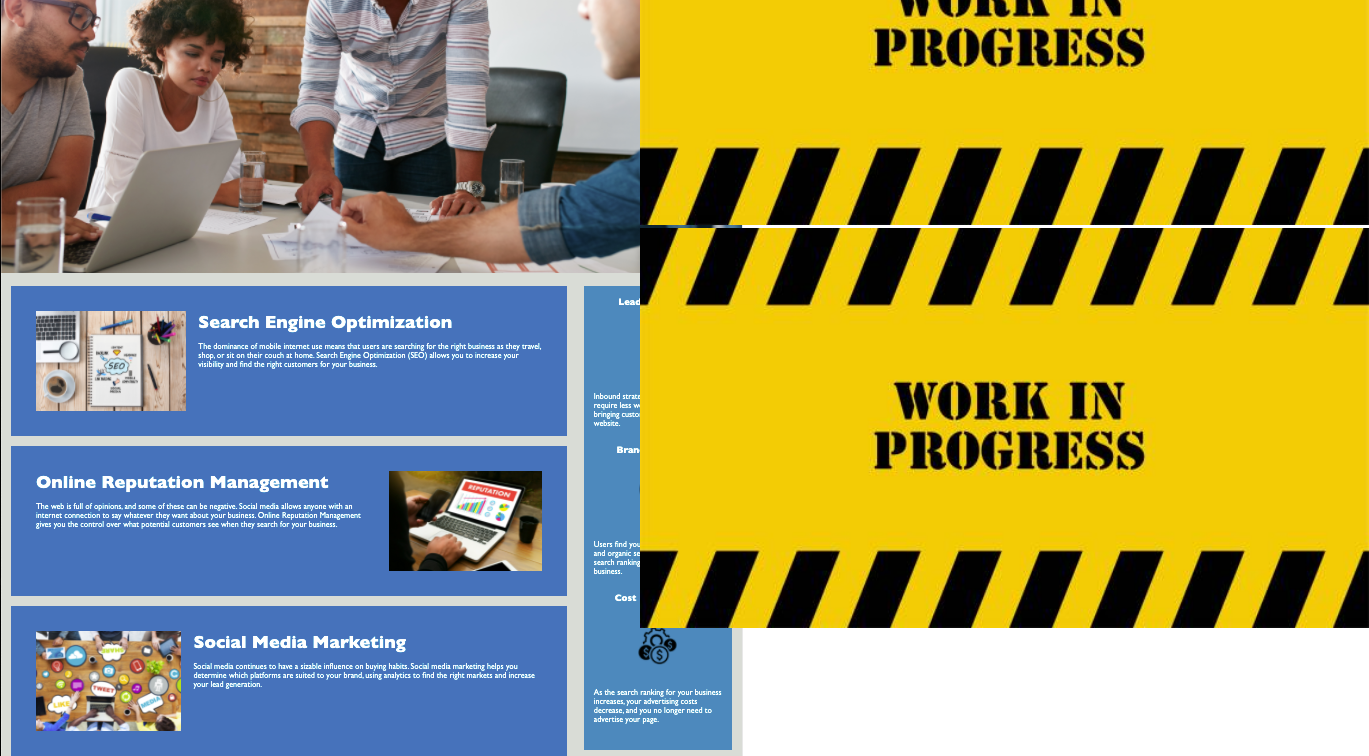
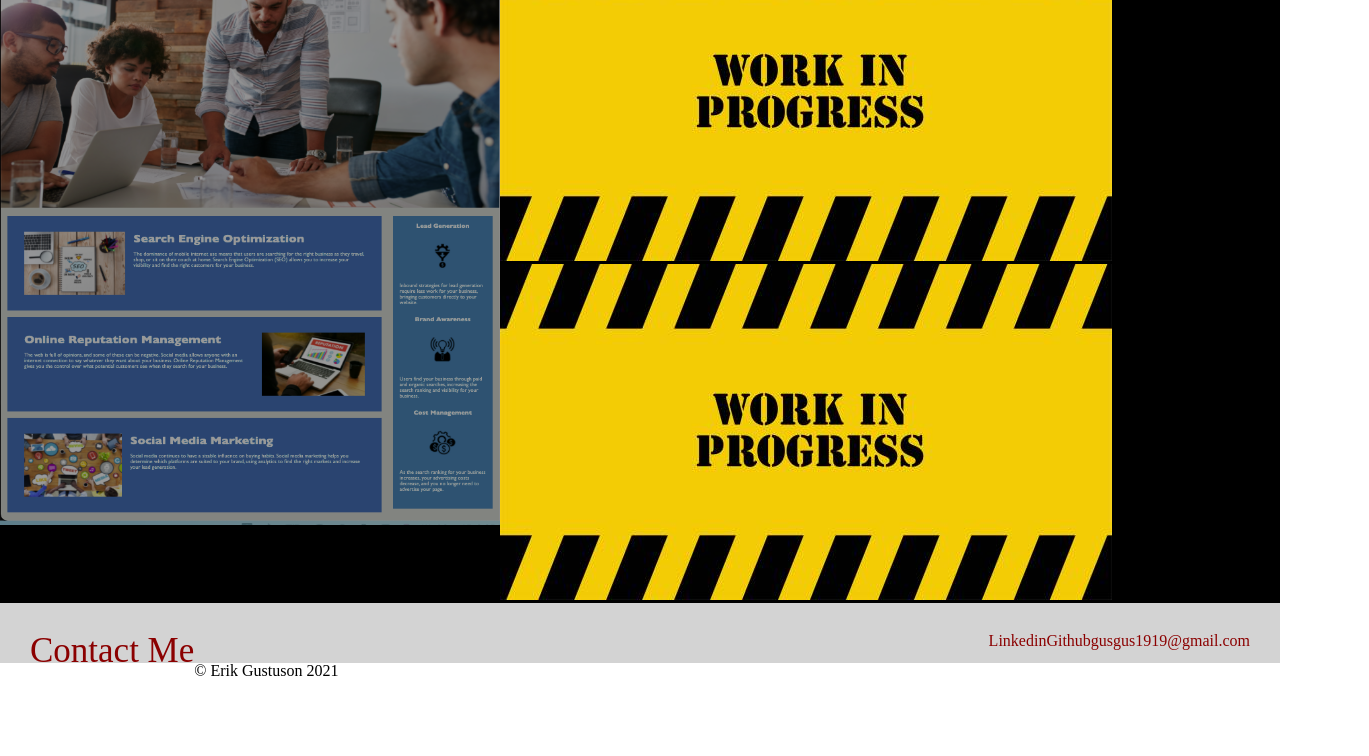
Before and after one commit to ErikGustuson/basic-portfolio, a plain HTML site: page index.html in a window 1280 px wide. Shown: the part 1301-2057 px from the top of the page, 1369 px wide, since content can reach past the window. After the commit the page ends 1980 px from the top, so only its background shows below. Drawn offline with Linux system fonts and the light colour scheme.

Commit message:
tried to add flex and add css for contact

```diff
--- a/assets/css/style.css
+++ b/assets/css/style.css
@@ -39,7 +39,7 @@
 }
 
 .trees {
-    height: 900px;
+    height: 1000px;
     width: 100%;
     background-image: url("../images/tree-background.jpeg");
     background-size: cover;
@@ -97,32 +97,20 @@ h3 {
 }
 
 .work {
+    background-color: black;
     display: flex;
-    justify-content: stretch;
-    flex-shrink: 1;
+    flex-wrap: wrap;
+    flex: 0 1 200px;
 }
 
 .working-1,
 .working-2, {
-    float: right;
-    width: 50%;
+    display: flex;
 }
 
 .semantic {
-    float: left;
-    width: 50%;
-}
-
-@media screen and (max-width: 768px) {
-    .work {
-        flex-direction: column;
-    }
-}
-
-
-
-/* .semantic {
     position: relative;
+    flex: 0 1 200px;
 }
 
 .caption {
@@ -133,18 +121,40 @@ h3 {
     color: var(--lightgray);
 }
 
+@media screen and (max-width: 768px) {
+    .semantic, .working-1, .working-2, .work {
+        flex-direction: column;
+    }
+}
+
 .semantic img {
-    opacity: 0.6;
+    opacity: .6;
     float: left;
     display: flex;
     flex-wrap: wrap;
     flex: 1 1 100px;
 }
 
-
-
-/* .semantic img:hover,
+.semantic img:hover,
 .working-1 img:hover,
 .working-2 img:hover {
     opacity: 1
-} */
+}
+
+.contact-me {
+    background-color: var(--lightgray);
+    color: var(--darkred);
+    padding: 30px;
+}
+
+.contact-me h4{
+    float: left;
+    font-size: 35px;
+}
+
+.links ul li a{
+    text-decoration: none;
+    color: var(--darkred);
+    display: inline;
+    float: right;
+}
--- a/index.html
+++ b/index.html
@@ -19,9 +19,6 @@
                     </li>
                     <li>
                         <a href="#my-work">My-Work</a>
-                    </li>
-                    <li>
-                        <a href="#tools">Tools</a>
                     </li>
                     <li>
                         <a href="#contact">Contact</a>
@@ -49,25 +46,25 @@
             <h3 id="my-work">My Work</h3>
             <article class="work">
                 <figure class="semantic">
-                    <a href="https://erikgustuson.github.io/Semantic/"><img src="assets/images/semantic-screen-shot.png" alt="Semantic Project">
+                    <a href="https://erikgustuson.github.io/Semantic/"><img src="assets/images/semantic-screen-shot.png" height="600px" width="500px" alt="Semantic Project">
                         <figcaption class="caption">Semantic</figcaption>
                     </a>
                 </figure>
                             <!-- these will be my 2 place holders -->
                 <section class="container">
                     <figure class="working-1">
-                        <img src="assets/images/work-in-progress.jpeg" height="400px" alt="Work in Progress">
+                        <img src="assets/images/work-in-progress.jpeg" alt="Work in Progress">
                     </figure>
                     <figure class="working-2">
-                        <img src="assets/images/work-in-progress.jpeg" height="400px" alt="Work in Progress">
+                        <img src="assets/images/work-in-progress.jpeg" alt="Work in Progress">
                     </figure>
                 </section>
             </article>
         </section>
 
-        <section>
+        <section class="contact-me">
             <h4 id="contact">Contact Me</h4>
-            <nav>
+            <nav class="links">
                 <ul>
                     <li>
                         <a href="mailto:gusgus1919@gmail.com">gusgus1919@gmail.com</a>
```
